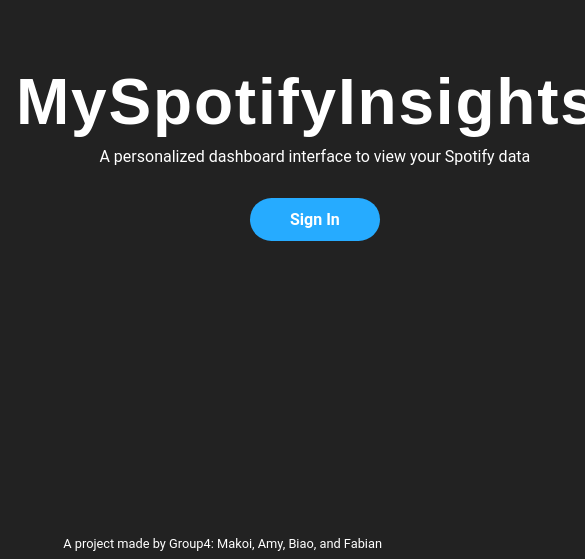
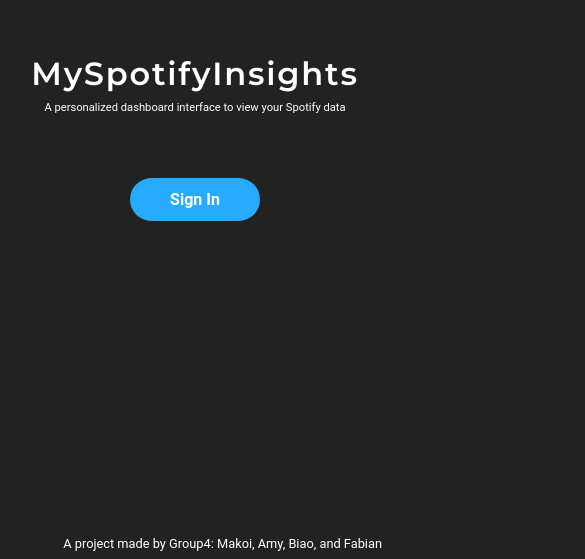
Before and after one commit to magacula/my-spotify-insights, a React (Create React App) app: page / in a window 390 px wide. Shown: the part 285-844 px from the top of the page, 585 px wide, since content can reach past the window. Built offline with nearby package versions, Linux system fonts and the light colour scheme.

Commit message:
Made landing page responsive on mobile

```diff
--- a/public/index.html
+++ b/public/index.html
@@ -16,6 +16,11 @@
     -->
     <link rel="manifest" href="%PUBLIC_URL%/manifest.json" />
     <link rel="icon" type="image/svg+xml" href="favicon.svg" />
+    <link rel="preconnect" href="https://fonts.gstatic.com" />
+    <link
+      href="https://fonts.googleapis.com/css2?family=Montserrat:wght@600&display=swap"
+      rel="stylesheet"
+    />
     <!--
       Notice the use of %PUBLIC_URL% in the tags above.
       It will be replaced with the URL of the `public` folder during the build.
--- a/src/components/LoginPage.js
+++ b/src/components/LoginPage.js
@@ -1,6 +1,7 @@
 import React, { useState, useEffect } from "react";
 import styled from "styled-components";
 import themes from "../styles/themes";
+import breakpoints from "../styles/breakpoints";
 const { colors } = themes;
 
 // URI to authorize user
@@ -22,16 +23,33 @@ const LoginContainer = styled.div`
 `;
 
 const Heading = styled.h1`
-  @import url("https://fonts.googleapis.com/css2?family=Montserrat:wght@700&display=swap");
+  @import url("https://fonts.googleapis.com/css2?family=Montserrat:wght@600&display=swap");
 
   font-size: 4rem;
   font-family: "Montserrat", sans-serif;
   letter-spacing: 1.8px;
-  margin-left: 0;
+  margin: 0;
+
+  @media only screen and (${breakpoints.device.med}) {
+    font-size: 2.5rem;
+  }
+
+  @media only screen and (${breakpoints.device.sm}) {
+    font-size: 2rem;
+  }
 `;
 
 const SubHeading = styled.p`
   margin-top: 0.5rem;
+
+  @media only screen and (${breakpoints.device.med}) {
+    font-size: 0.9rem;
+  }
+
+  @media only screen and (${breakpoints.device.sm}) {
+    font-size: 0.7rem;
+    margin-bottom: 2rem;
+  }
 `;
 
 const Credits = styled.p`
```
